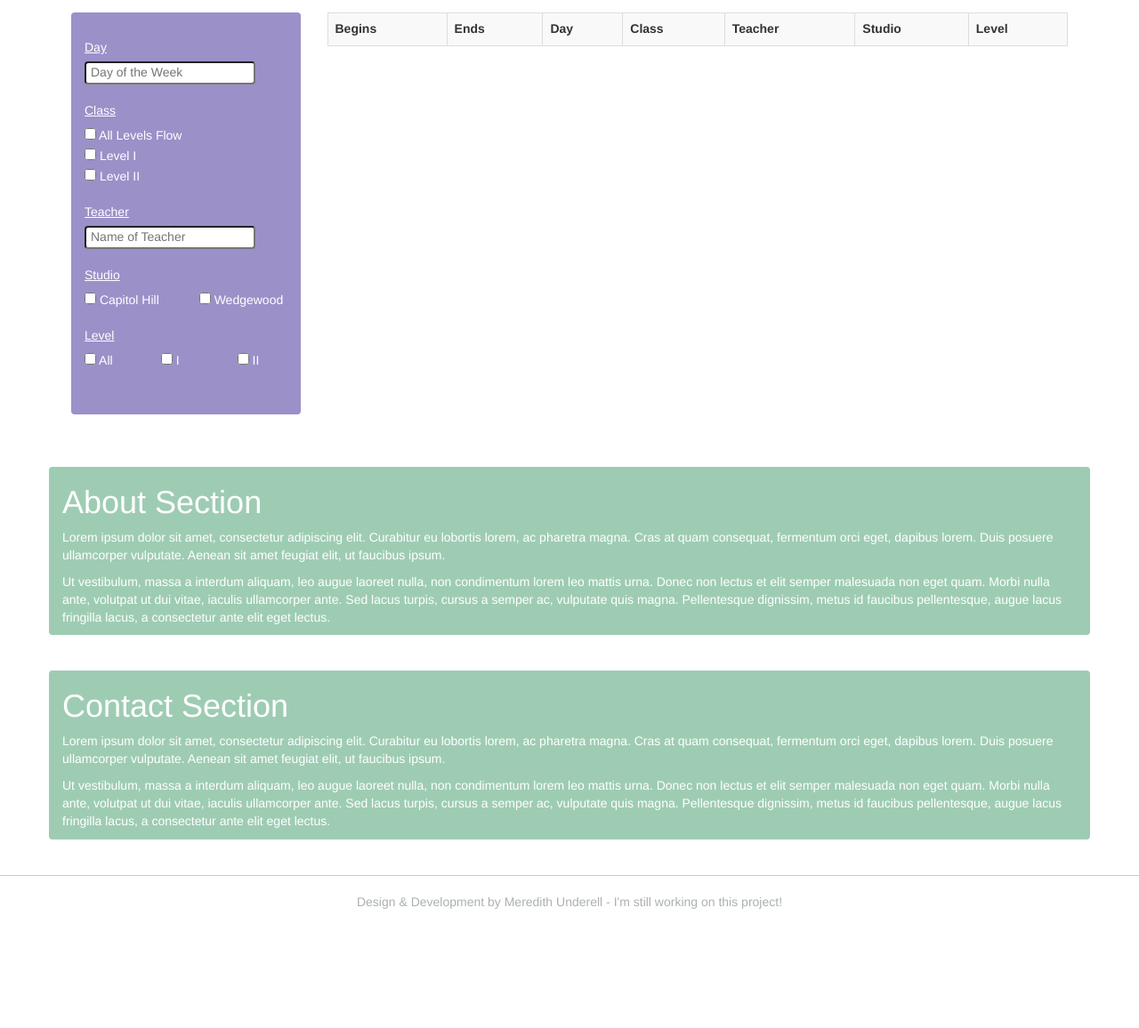
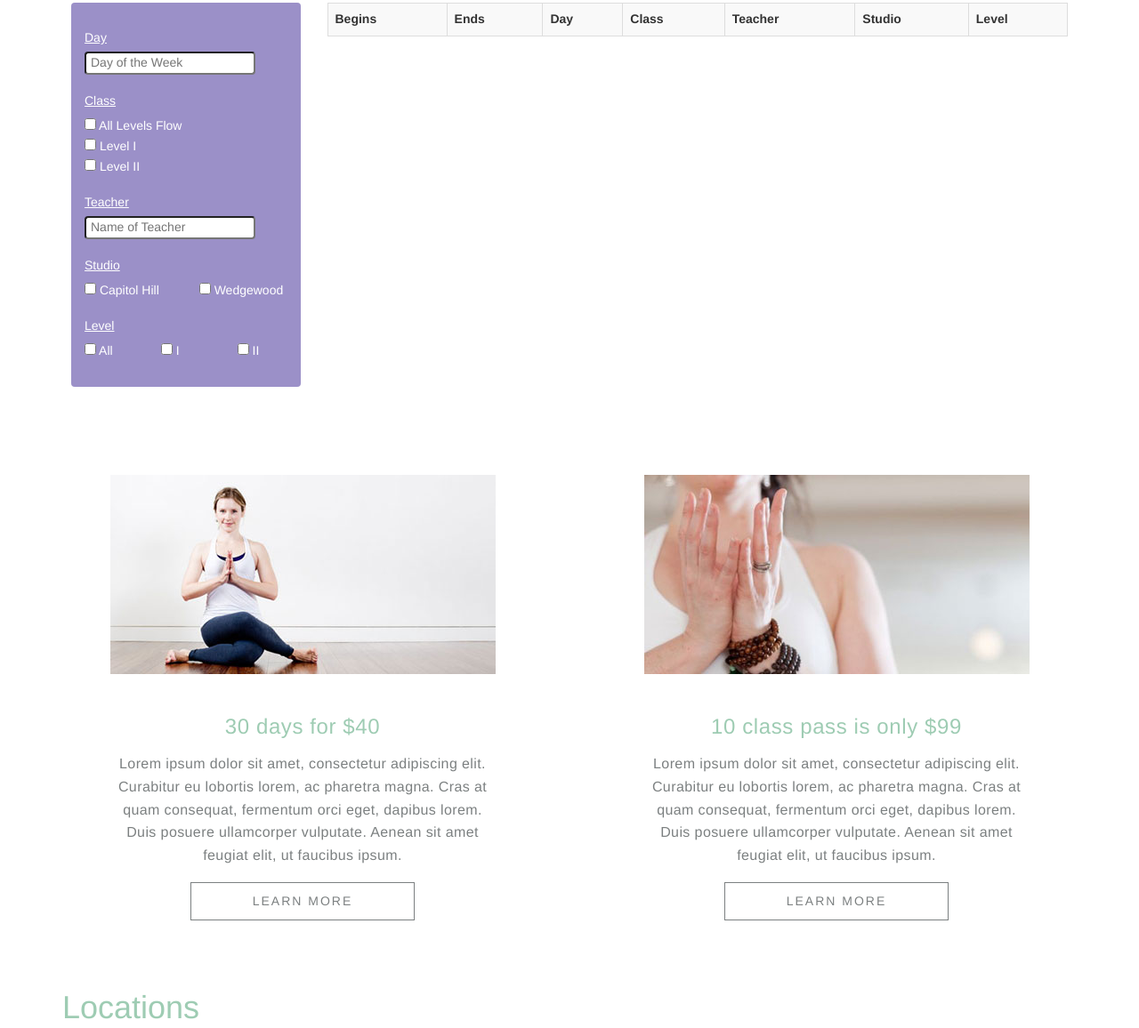
Before and after one commit to MeredithU/yoga_class_schedule, a website: page app/index.html in a window 1280 px wide. Shown: the part 907-2063 px from the top of the page at 89% size. Before the commit the page ends 1962 px from the top, so only its background shows below. Drawn offline with nearby package versions, Linux system fonts and the light colour scheme; some packages are replaced by stand-ins of ours.

Commit message:
Changed design elements - menu bar, buttons, added a packages section

```diff
--- a/app/css/application.css
+++ /dev/null
@@ -1,48 +0,0 @@
-/*
-Syntax error: File to import not found or unreadable: bootstrap.
-              Load paths:
-                /Users/meredithunderell/Development/Code/Projects/angularJS/yoga_class
-                /Users/meredithunderell/Development/Code/Projects/angularJS/yoga_class/app/sass
-        on line 1 of app/sass/application.scss
-
-1: @import 'bootstrap';
-
-Backtrace:
-app/sass/application.scss:1
-/Library/Ruby/Gems/2.0.0/gems/sass-3.2.19/lib/sass/tree/import_node.rb:67:in `rescue in import'
-/Library/Ruby/Gems/2.0.0/gems/sass-3.2.19/lib/sass/tree/import_node.rb:45:in `import'
-/Library/Ruby/Gems/2.0.0/gems/sass-3.2.19/lib/sass/tree/import_node.rb:28:in `imported_file'
-/Library/Ruby/Gems/2.0.0/gems/sass-3.2.19/lib/sass/tree/import_node.rb:37:in `css_import?'
-/Library/Ruby/Gems/2.0.0/gems/sass-3.2.19/lib/sass/tree/visitors/perform.rb:217:in `visit_import'
-/Library/Ruby/Gems/2.0.0/gems/sass-3.2.19/lib/sass/tree/visitors/base.rb:37:in `visit'
-/Library/Ruby/Gems/2.0.0/gems/sass-3.2.19/lib/sass/tree/visitors/perform.rb:100:in `visit'
-/Library/Ruby/Gems/2.0.0/gems/sass-3.2.19/lib/sass/tree/visitors/base.rb:53:in `block in visit_children'
-/Library/Ruby/Gems/2.0.0/gems/sass-3.2.19/lib/sass/tree/visitors/base.rb:53:in `map'
-/Library/Ruby/Gems/2.0.0/gems/sass-3.2.19/lib/sass/tree/visitors/base.rb:53:in `visit_children'
-/Library/Ruby/Gems/2.0.0/gems/sass-3.2.19/lib/sass/tree/visitors/perform.rb:109:in `block in visit_children'
-/Library/Ruby/Gems/2.0.0/gems/sass-3.2.19/lib/sass/tree/visitors/perform.rb:121:in `with_environment'
-/Library/Ruby/Gems/2.0.0/gems/sass-3.2.19/lib/sass/tree/visitors/perform.rb:108:in `visit_children'
-/Library/Ruby/Gems/2.0.0/gems/sass-3.2.19/lib/sass/tree/visitors/base.rb:37:in `block in visit'
-/Library/Ruby/Gems/2.0.0/gems/sass-3.2.19/lib/sass/tree/visitors/perform.rb:128:in `visit_root'
-/Library/Ruby/Gems/2.0.0/gems/sass-3.2.19/lib/sass/tree/visitors/base.rb:37:in `visit'
-/Library/Ruby/Gems/2.0.0/gems/sass-3.2.19/lib/sass/tree/visitors/perform.rb:100:in `visit'
-/Library/Ruby/Gems/2.0.0/gems/sass-3.2.19/lib/sass/tree/visitors/perform.rb:7:in `visit'
-/Library/Ruby/Gems/2.0.0/gems/sass-3.2.19/lib/sass/tree/root_node.rb:20:in `render'
-/Library/Ruby/Gems/2.0.0/gems/sass-3.2.19/lib/sass/engine.rb:315:in `_render'
-/Library/Ruby/Gems/2.0.0/gems/sass-3.2.19/lib/sass/engine.rb:262:in `render'
-/Library/Ruby/Gems/2.0.0/gems/sass-3.2.19/lib/sass/plugin/compiler.rb:362:in `update_stylesheet'
-/Library/Ruby/Gems/2.0.0/gems/sass-3.2.19/lib/sass/plugin/compiler.rb:203:in `block in update_stylesheets'
-/Library/Ruby/Gems/2.0.0/gems/sass-3.2.19/lib/sass/plugin/compiler.rb:201:in `each'
-/Library/Ruby/Gems/2.0.0/gems/sass-3.2.19/lib/sass/plugin/compiler.rb:201:in `update_stylesheets'
-/Library/Ruby/Gems/2.0.0/gems/sass-3.2.19/lib/sass/plugin/compiler.rb:283:in `block in watch'
-/Library/Ruby/Gems/2.0.0/gems/sass-3.2.19/vendor/listen/lib/listen/multi_listener.rb:108:in `call'
-/Library/Ruby/Gems/2.0.0/gems/sass-3.2.19/vendor/listen/lib/listen/multi_listener.rb:108:in `on_change'
-/Library/Ruby/Gems/2.0.0/gems/sass-3.2.19/vendor/listen/lib/listen/multi_listener.rb:117:in `block in initialize_adapter'
-/Library/Ruby/Gems/2.0.0/gems/sass-3.2.19/vendor/listen/lib/listen/adapters/polling.rb:56:in `call'
-/Library/Ruby/Gems/2.0.0/gems/sass-3.2.19/vendor/listen/lib/listen/adapters/polling.rb:56:in `poll'
-/Library/Ruby/Gems/2.0.0/gems/sass-3.2.19/vendor/listen/lib/listen/adapters/polling.rb:32:in `block in start'
-*/
-body:before {
-  white-space: pre;
-  font-family: monospace;
-  content: "Syntax error: File to import not found or unreadable: bootstrap.\A               Load paths:\A                 /Users/meredithunderell/Development/Code/Projects/angularJS/yoga_class\A                 /Users/meredithunderell/Development/Code/Projects/angularJS/yoga_class/app/sass\A         on line 1 of app/sass/application.scss\A \A 1: @import 'bootstrap';"; }
--- a/app/index.html
+++ b/app/index.html
@@ -34,7 +34,7 @@
     <div class="inner">
       <h1>10 classes for $99</h1>
       <h3>**Design in progress**</h3>
-      <button type="button" class="btn btn-default">Learn More</button>
+      <button type="button">Learn More</button>
     </div>
   </section><!-- banner -->
 
@@ -43,13 +43,28 @@
   </section><!-- schedule -->
 
   <section id="about" class="container">
-    <h1>About Section</h1>
-    <p>Lorem ipsum dolor sit amet, consectetur adipiscing elit. Curabitur eu lobortis lorem, ac pharetra magna. Cras at quam consequat, fermentum orci eget, dapibus lorem. Duis posuere ullamcorper vulputate. Aenean sit amet feugiat elit, ut faucibus ipsum.</p>
-    <p>Ut vestibulum, massa a interdum aliquam, leo augue laoreet nulla, non condimentum lorem leo mattis urna. Donec non lectus et elit semper malesuada non eget quam. Morbi nulla ante, volutpat ut dui vitae, iaculis ullamcorper ante. Sed lacus turpis, cursus a semper ac, vulputate quis magna. Pellentesque dignissim, metus id faucibus pellentesque, augue lacus fringilla lacus, a consectetur ante elit eget lectus.</p>
+    <div class="row">
+      <div class="col-md-6">
+        <img src="img/yoga-pose-one.jpg">
+        <header>
+          <h3>30 days for $40</h3>
+        </header>
+        <p>Lorem ipsum dolor sit amet, consectetur adipiscing elit. Curabitur eu lobortis lorem, ac pharetra magna. Cras at quam consequat, fermentum orci eget, dapibus lorem. Duis posuere ullamcorper vulputate. Aenean sit amet feugiat elit, ut faucibus ipsum.</p>
+        <button type="button">Learn More</button>
+      </div>
+      <div class="col-md-6">
+        <img src="img/yoga-pose-two.jpg">
+        <header>
+          <h3>10 class pass is only $99</h3>
+        </header>
+        <p>Lorem ipsum dolor sit amet, consectetur adipiscing elit. Curabitur eu lobortis lorem, ac pharetra magna. Cras at quam consequat, fermentum orci eget, dapibus lorem. Duis posuere ullamcorper vulputate. Aenean sit amet feugiat elit, ut faucibus ipsum.</p>
+        <button type="button">Learn More</button>
+      </div>
+    </div>
   </section><!-- about -->
 
   <section id="contact" class="container">
-    <h1>Contact Section</h1>
+    <h1>Locations</h1>
     <p>Lorem ipsum dolor sit amet, consectetur adipiscing elit. Curabitur eu lobortis lorem, ac pharetra magna. Cras at quam consequat, fermentum orci eget, dapibus lorem. Duis posuere ullamcorper vulputate. Aenean sit amet feugiat elit, ut faucibus ipsum.</p>
     <p>Ut vestibulum, massa a interdum aliquam, leo augue laoreet nulla, non condimentum lorem leo mattis urna. Donec non lectus et elit semper malesuada non eget quam. Morbi nulla ante, volutpat ut dui vitae, iaculis ullamcorper ante. Sed lacus turpis, cursus a semper ac, vulputate quis magna. Pellentesque dignissim, metus id faucibus pellentesque, augue lacus fringilla lacus, a consectetur ante elit eget lectus.</p>
   </section><!-- Contact -->
--- a/app/partials/class-list.html
+++ b/app/partials/class-list.html
@@ -1,7 +1,7 @@
 <div class="row">
   <div class="col-md-12">
     <div class="title">
-      <h1>Upcoming Class Schedule</h1>
+      <h1>Class Schedule</h1>
       <h4>**Built using AngularJS**</h4>
     </div><!-- title -->
   </div><!-- col-md-12 -->
@@ -10,10 +10,8 @@
 <div class="row">
   <div class="col-md-3">
     <div class="search">
+
       <!-- Filtering -->
-
-      <!-- <label>Search All: </label>
-      <input ng-model="query"> -->
       <div class="preference-filter text-field-filter">
         <label>Day</label>
         <div class="row">
@@ -55,7 +53,7 @@
           </div>
         </div>
       </div>
-      <div class="preference-filter">
+      <div class="preference-filter last-item">
         <label>Level</label>
         <div class="row">
           <div class="col-md-4">
--- a/app/sass/style.scss
+++ b/app/sass/style.scss
@@ -8,6 +8,17 @@
 
 section#schedule, section#about, section#contact, footer {
 	margin-top: 40px;
+}
+
+button {
+	background: none;
+	border: solid 1px;
+	letter-spacing: 2px;
+	min-width: 18em;
+	padding: 0.75em 0;
+	text-align: center;
+	text-decoration: none;
+	text-transform: uppercase;
 }
 
 /*************************************************
@@ -29,7 +40,7 @@ nav {
   transition: all 0.4s ease;
 
   ul {
-		color: #fff;
+  	color: #fff;
 		padding-top: 22px;
 		padding-right: 100px;
 		word-spacing: 1.2em;
@@ -51,14 +62,24 @@ nav {
 }
 
 nav.sticky {
-	/*background-color: #efe2d1;*/
-	background-color: #e3c59f;
+	background-color: #fff;
+	border-bottom: 1px solid #e4e4e4;
 	font-size: 14px;
   height: 56px;
   z-index: 1000;
 
   ul {
   	padding-top: 16px;
+
+  	li {
+  		a {
+  			color: #7c8081;
+
+  			&:hover {
+		  		color: #ef5185;
+		  	}
+  		}
+  	}
   }
 }
 
@@ -83,10 +104,17 @@ nav.sticky {
 
 		h1 {
   		color: #fff;
+  		margin-top: 0px;
   	}
 
-  	.btn.btn-default {
+  	button {
   		margin-top: 18px;
+  		text-transform: uppercase;
+
+  		&:hover {
+  			background: rgba(52, 27, 43, 0.6);
+  			transition: all 0.2s ease-in-out;
+  		}
   	}
 	}
 }
@@ -132,6 +160,10 @@ section#schedule {
 			color: #000;
 			padding-left: 5px;
 		}
+
+		.preference-filter.last-item {
+			padding-bottom: 0px;
+		}
 	}
 
 	label {
@@ -139,6 +171,15 @@ section#schedule {
 		font-weight: 300;
 		text-decoration: underline;
 	}
+
+	& a {
+  	color: #000;
+  }
+
+  & a:hover {
+  	color: #ef5185;
+  	text-decoration: none;
+  }
 }
 
 
@@ -146,18 +187,42 @@ section#schedule {
 		About
 *************************************************/
 
-.container {
+#about.container {
 	@include border-radius(4px);
-	background-color: #9eccb3;
-	color: #fff;
+	color: #7c8081;
 	width: 1200px;
 	margin-left: auto;
 	margin-right: auto;
 
-	& h1 {
-		color: #fff;
+	& img {
+		display: block;
+		margin: 0 auto;
+		padding: 20px;
 	}
 
+	& h3, p {
+		margin-left: 70px;
+		margin-right: 70px;
+		text-align: center;
+		line-height: 1.6em;
+		letter-spacing: 0.025em;
+	}
+
+	& p {
+		font-size: 16px;
+	}
+
+	button {
+		display: block;
+  	margin: 18px auto;
+  	text-transform: uppercase;
+
+  	&:hover {
+  		background-color: #ef5185;
+  		color: #fff;
+  		transition: all 0.2s ease-in-out;
+  	}
+  }
 }
 
 /*************************************************
@@ -190,7 +255,6 @@ footer {
 *************************************************/
 
 $headings-color: #9eccb3;
-/*$link-color: #fff;*/
 $link-hover-color: #ef5185;
 
 @import 'app/bower_components/bootstrap-sass-official/assets/stylesheets/bootstrap';
```
Also changed, not shown: app/css/style.css, app/img/yoga-pose-one.jpg (added), app/img/yoga-pose-two.jpg (added).
